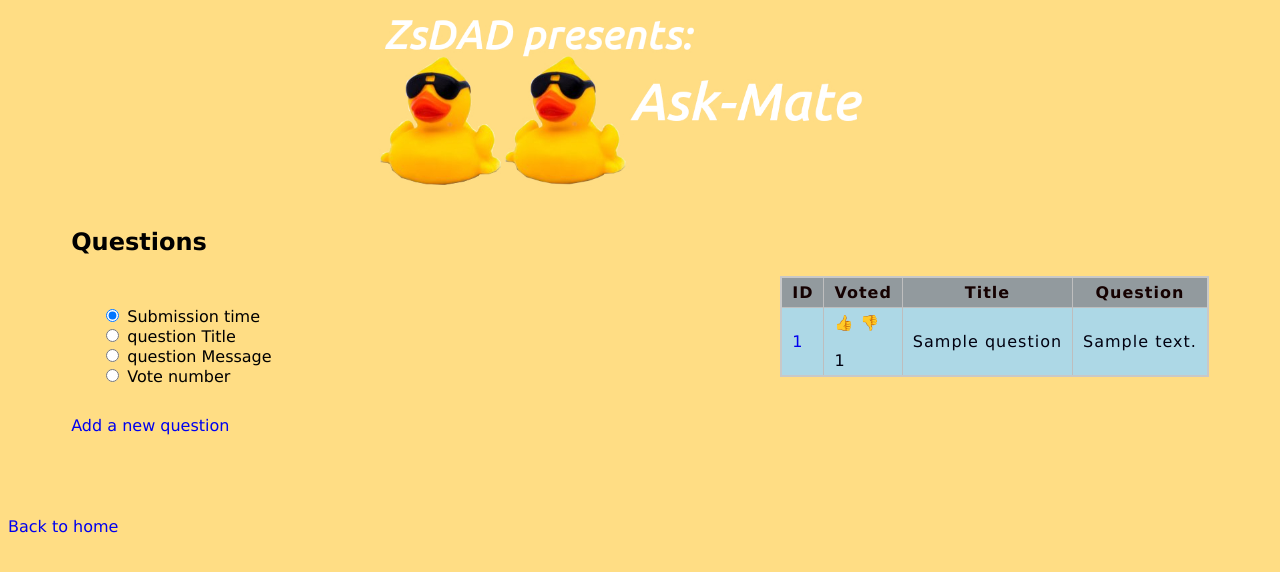
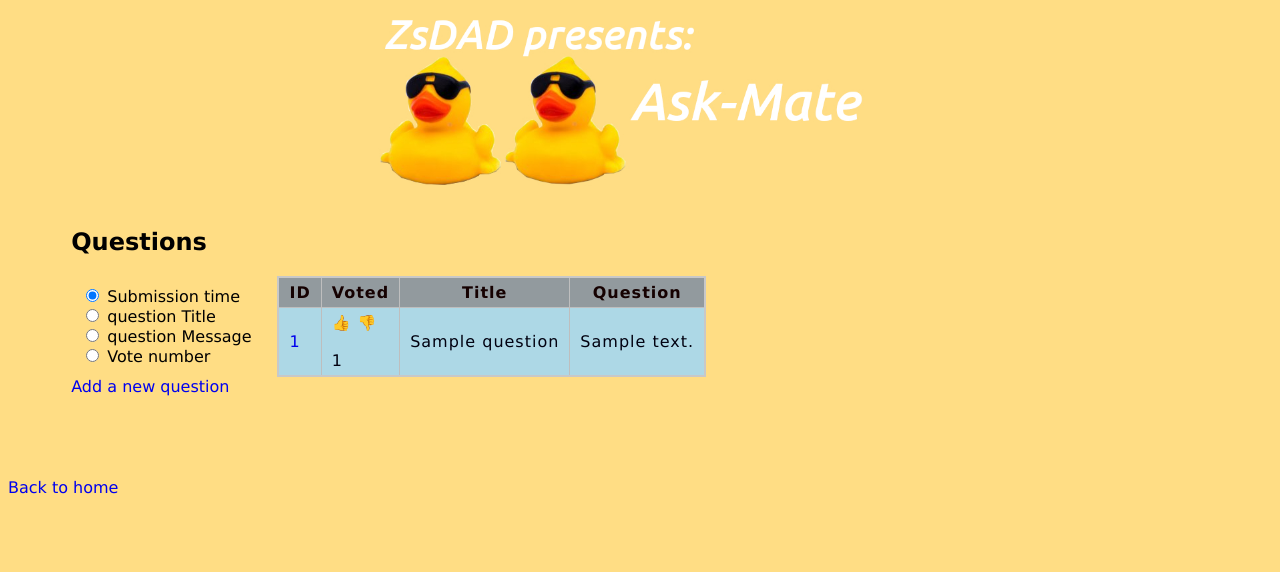
Before and after one commit to bezdomnij/ask-mate-zsdad-sprint-2, a Flask app: template templates/list.html in a window 1280 px wide. Shown: the part 94-666 px from the top of the page. Run offline with Flask 2, Linux system fonts and the light colour scheme; the template is opened without the code that fills it: most values are stand-ins (such as "Sample title", 1, 10 or a date in 2020).

Commit message:
reposition search section

```diff
--- a/data_manager.py
+++ b/data_manager.py
@@ -10,7 +10,7 @@ def get_questions(cursor: RealDictCursor) -> list:
     query = """
         SELECT *
         FROM question
-        ORDER BY submission_time"""
+        ORDER BY submission_time DESC"""
     cursor.execute(query)
     return cursor.fetchall()
 
--- a/server.py
+++ b/server.py
@@ -1,5 +1,5 @@
-from flask import Flask, render_template, url_for, request, redirect
-import data_handler
+from flask import Flask, render_template, url_for, request, redirect, send_from_directory
+import os
 import data_manager
 from collections import OrderedDict
 from datetime import datetime
@@ -7,11 +7,16 @@ from datetime import datetime
 app = Flask(__name__)
 
 
+@app.route('/favicon.ico')
+def favicon():
+    return send_from_directory(os.path.join(app.root_path, 'static'),
+                               'favicon.ico', mimetype='image/vnd.microsoft.icon')
+
+
 @app.route("/", methods=['GET', 'POST'])
 def get_five():
     if request.method == 'GET':
         latest_questions = data_manager.get_latest_questions()
-        # all_questions_reversed = data_handler.sorting(all_questions, sortkey='id', rev=True)
         return render_template("landing.html", all_data_reversed=latest_questions)
     elif request.method == "POST":
         search_text = request.form.get('search_text')
@@ -27,8 +32,7 @@ def searched_question(search_text):
 @app.route("/list")
 def get_question_list():
     all_questions = data_manager.get_questions()
-    all_questions_reversed = data_handler.sorting(all_questions, sortkey='id', rev=True)
-    return render_template("list.html", all_data_reversed=all_questions_reversed)
+    return render_template("list.html", all_data_reversed=all_questions)
 
 
 @app.route("/list/<question_id>", methods=['GET', 'POST'])
--- a/static/css/main.css
+++ b/static/css/main.css
@@ -47,9 +47,12 @@ a:link {
 }
 .sorting_block {
     flex: 1;
-    margin: 20px;
-    padding: 10px;
+    margin: 5px;
+    padding: 5px;
     background-color: #ffdd84;
+}
+.qlist_block {
+    flex: 5;
 }
 .question-block {
     flex: 1;
--- a/templates/add_question.html
+++ b/templates/add_question.html
@@ -11,7 +11,9 @@
 <body>
     <form method="POST">
         <label>Question Title</label><br>
-        <textarea rows="4" cols="50" required name="title"></textarea><br>
+        <label>
+            <textarea rows="4" cols="50" required name="title"></textarea>
+        </label><br>
         <label>Question message</label><br>
         <textarea rows="4" cols="50" required name="message"></textarea><br>
         <input type="submit" value="Submit question">
--- a/templates/landing.html
+++ b/templates/landing.html
@@ -1,6 +1,6 @@
 {% extends "layout.html" %}
 
-
+<link rel="shortcut icon" href="{{ url_for('static', filename='favicon.ico') }}">
 {% block content %}
 <body>
     <h1>Questions</h1>
--- a/templates/layout.html
+++ b/templates/layout.html
@@ -4,6 +4,7 @@
     <meta charset="UTF-8">
     <title>{% block page_title %}{% endblock %}Ask Mate</title>
     <link rel="stylesheet" href="{{ url_for('static', filename='css/main.css') }}">
+    <link rel="icon" type="image/x-icon" href="{{ url_for('static', filename='favicon.ico') }}">
 </head>
 <body>
 <div class="content-wrapper">
```
Also changed, not shown: templates/edit.html (+4 -11 lines), static/favicon.ico (added).
